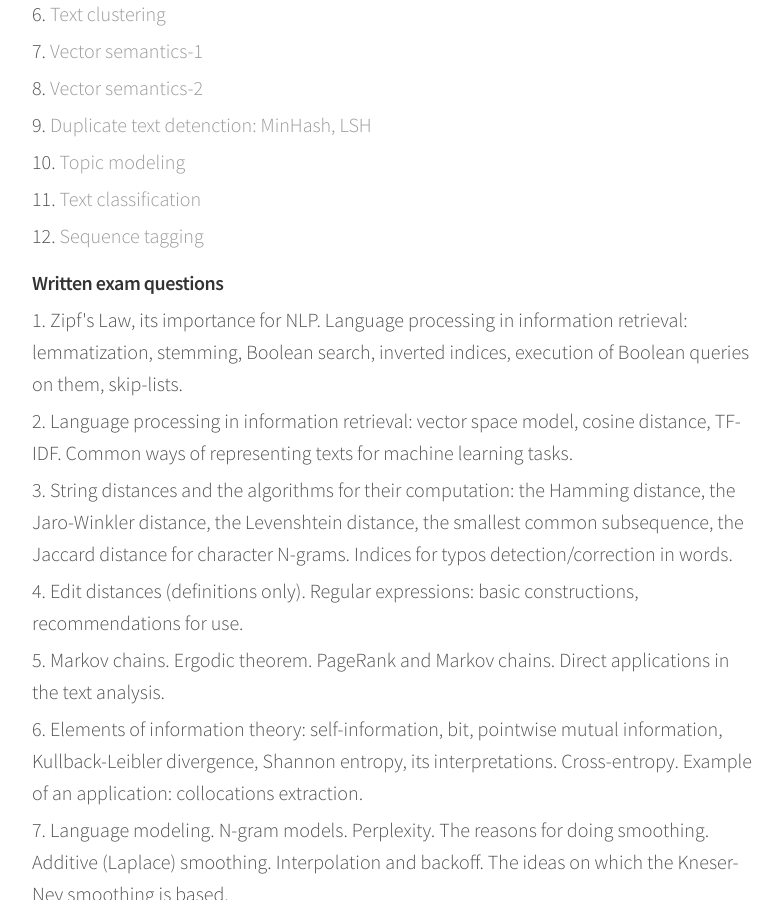
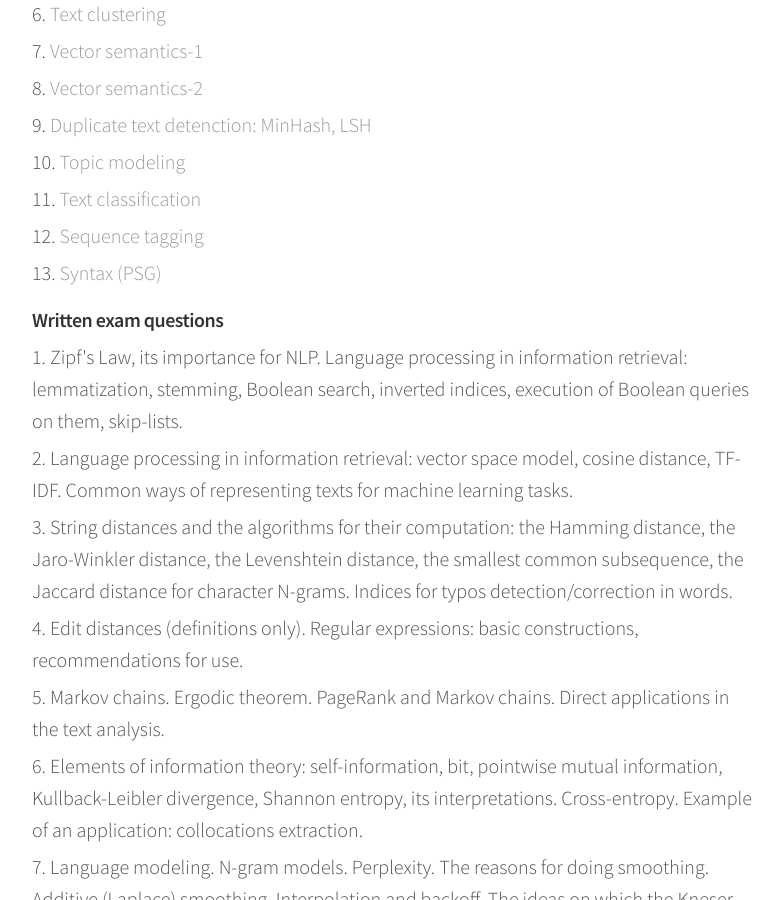
Before and after one commit to alexeyev/alexeyev.github.io, a Jekyll site: the page built from nlp-itmo-spring-2018.html, in a window 1280 px wide and 900 px high, scrolled down 403 px. Shown: the whole window, without its empty margins (248-1031 px from the left). Built offline with Jekyll 4.4.1, drawn with Linux system fonts in a browser that asks for light colours.

Commit message:
Adding one more lecture

```diff
--- a/nlp-itmo-spring-2018.html
+++ b/nlp-itmo-spring-2018.html
@@ -26,6 +26,7 @@ layout: default
 	<li><a href="/pdf/2018-nlp-itmo/ITMO_NLP_08_TOPIC_MODELING.pdf">Topic modeling</a>
 	<li><a href="/pdf/2018-nlp-itmo/ITMO_NLP_09_TEXT_CLASSIFICATION.pdf">Text classification</a>
 	<li><a href="/pdf/2018-nlp-itmo/ITMO_NLP_10_SEQUENCE_TAGGING.pdf">Sequence tagging</a>
+	<li><a href="/pdf/2018-nlp-itmo/ITMO_NLP_11_SYNTAX_PSG.pdf">Syntax (PSG)</a>
     </ol>
 </div>
 
```
Also changed, not shown: 1 other file.
